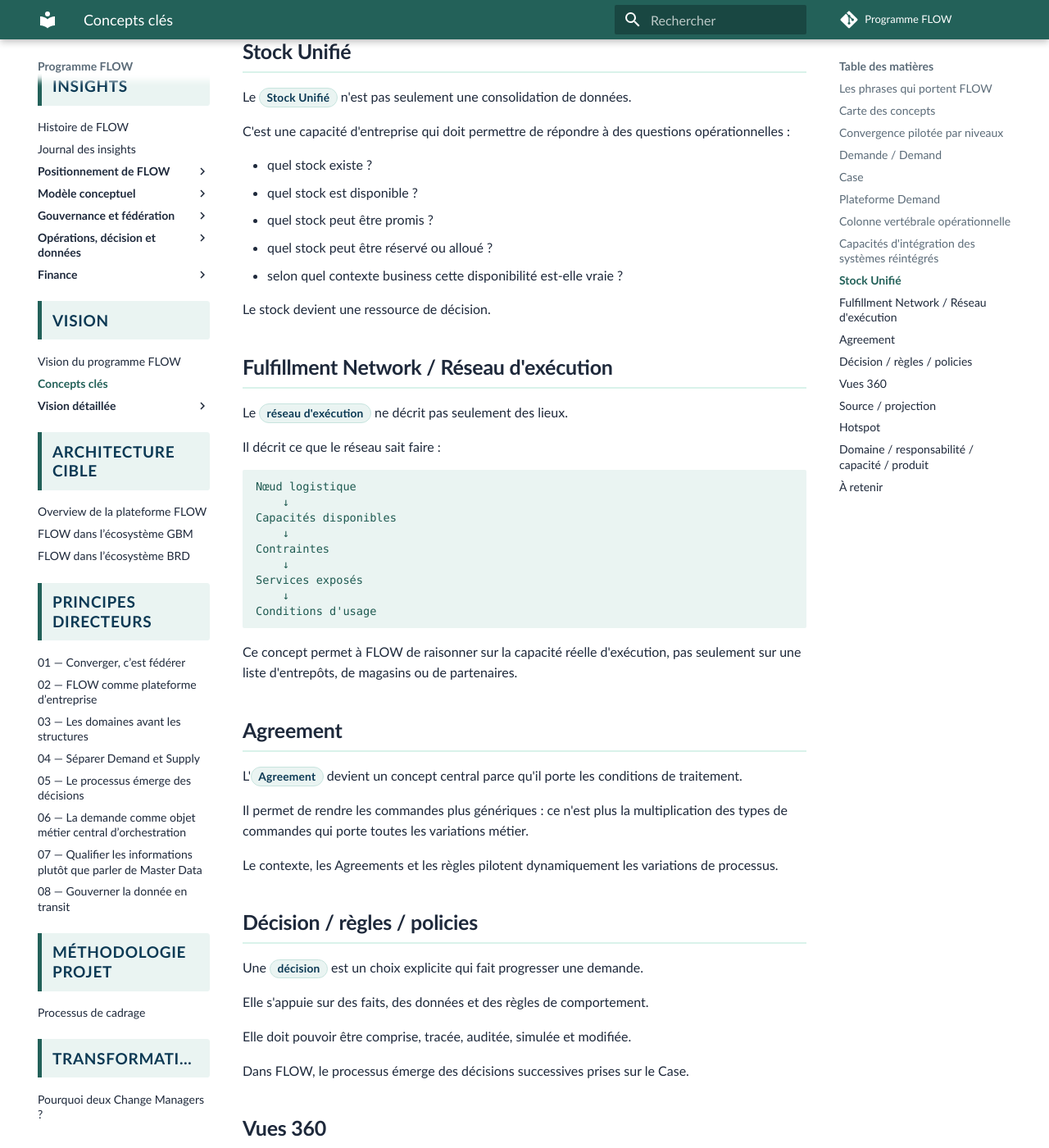
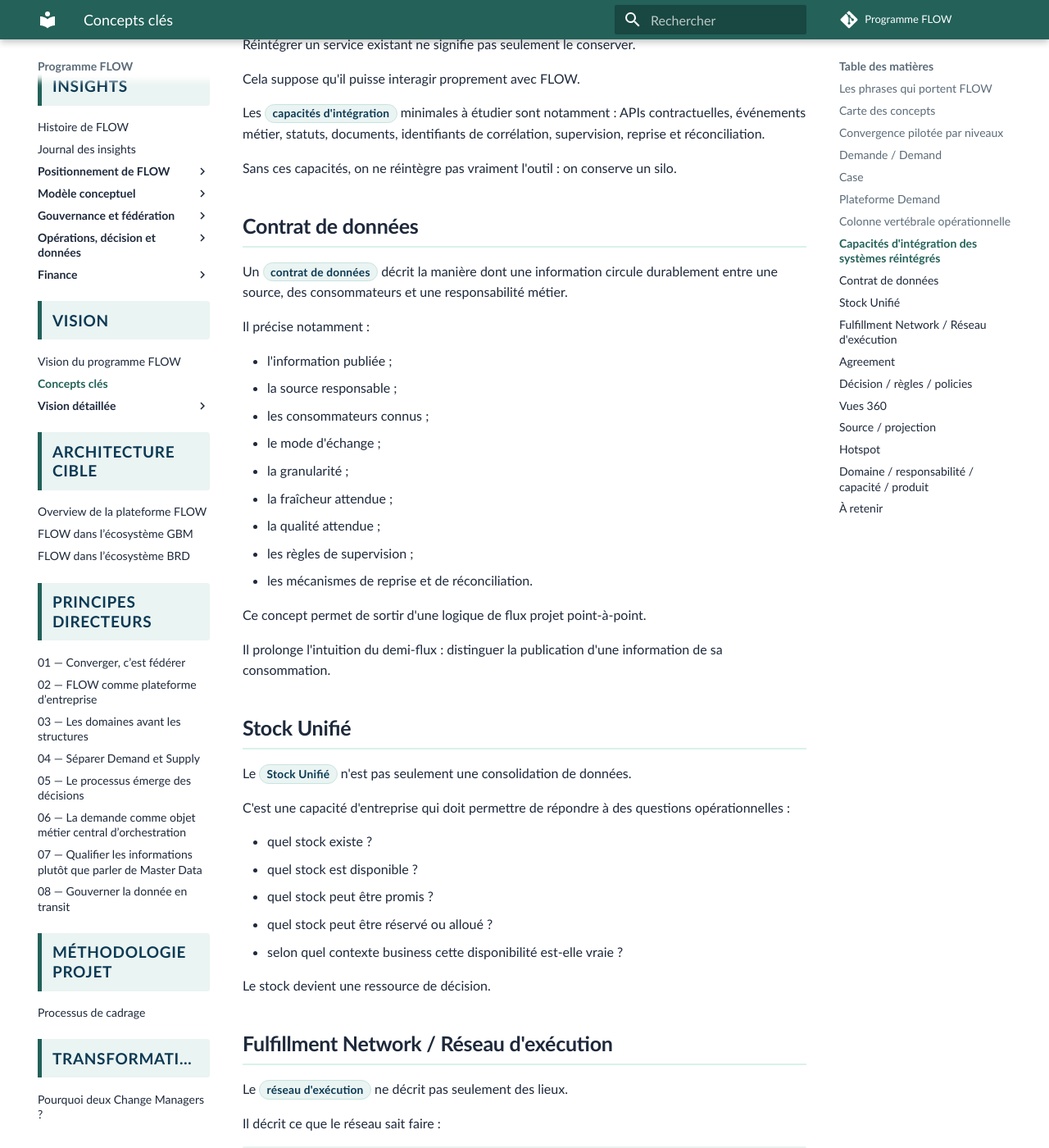
Before and after one commit to laurent-sintes/FLOW-Program, an MkDocs documentation site: the page built from docs/vision/concepts-cles.md, in a window 1280 px wide and 1400 px high, scrolled down 4561 px. Shown: the whole window at 82% size. Built offline with MkDocs 1.6.1 and Material for MkDocs 9.7.7, drawn with Linux system fonts in a browser that asks for light colours; comment, search, counter and statistics services are not loaded; some of the changed text lies outside the part shown.

Commit message:
Ajouter les contrats de données aux concepts clés

```diff
--- a/docs/vision/concepts-cles.md
+++ b/docs/vision/concepts-cles.md
@@ -29,6 +29,11 @@
 </div>
 
 <div class="flow-conviction">
+  <p>FLOW ne doit pas seulement remplacer des applications.</p>
+  <p>Il doit remplacer la logique de tuyauterie projet par une logique de contrats de données gouvernés.</p>
+</div>
+
+<div class="flow-conviction">
   <p>FLOW configure des capacités d'action.</p>
   <p>Il ne reconstruit pas un grand miroir administratif de l'entreprise.</p>
 </div>
@@ -43,6 +48,7 @@
 | <span class="flow-keyword">Plateforme Demand</span> | FLOW devient le lieu de cohérence des demandes, décisions, stock, promesses, événements et exceptions. |
 | <span class="flow-keyword">Colonne vertébrale opérationnelle</span> | FLOW porte les responsabilités qui doivent rester cohérentes — demandes, décisions, statuts, événements, stock, promesses et orchestration — sans réécrire tout le SI. |
 | <span class="flow-keyword">Capacités d'intégration</span> | Un service réintégré autour de FLOW doit pouvoir exposer des APIs, publier des événements, partager des statuts, corréler ses objets et participer à la réconciliation. |
+| <span class="flow-keyword">Contrat de données</span> | Une donnée en transit doit être publiée, consommée, supervisée et gouvernée comme un actif durable, pas comme un flux projet opportuniste. |
 | <span class="flow-keyword">Stock Unifié</span> | Le stock devient une capacité d'entreprise, pas une donnée locale extraite d'un système. |
 | <span class="flow-keyword">Fulfillment Network</span> / <span class="flow-keyword">Réseau d'exécution</span> | Le réseau d'exécution décrit les nœuds, services, capacités, contraintes et conditions d'usage mobilisables pour satisfaire une demande. |
 | <span class="flow-keyword">Agreement</span> | L'Agreement porte les conditions et règles de traitement qui permettent de gérer la variation sans multiplier les processus. |
@@ -139,6 +145,26 @@
 Les <span class="flow-keyword">capacités d'intégration</span> minimales à étudier sont notamment : APIs contractuelles, événements métier, statuts, documents, identifiants de corrélation, supervision, reprise et réconciliation.
 
 Sans ces capacités, on ne réintègre pas vraiment l'outil : on conserve un silo.
+
+## Contrat de données
+
+Un <span class="flow-keyword">contrat de données</span> décrit la manière dont une information circule durablement entre une source, des consommateurs et une responsabilité métier.
+
+Il précise notamment :
+
+- l'information publiée ;
+- la source responsable ;
+- les consommateurs connus ;
+- le mode d'échange ;
+- la granularité ;
+- la fraîcheur attendue ;
+- la qualité attendue ;
+- les règles de supervision ;
+- les mécanismes de reprise et de réconciliation.
+
+Ce concept permet de sortir d'une logique de flux projet point-à-point.
+
+Il prolonge l'intuition du demi-flux : distinguer la publication d'une information de sa consommation.
 
 ## Stock Unifié
 
@@ -248,4 +274,4 @@
 
 Les concepts FLOW ne sont pas des mots nouveaux pour faire moderne.
 
-Ils servent à déplacer le raisonnement : de l'application vers la responsabilité, du document vers la demande, de la donnée miroir vers la capacité d'action, et de l'uniformisation vers la convergence pilotée.
+Ils servent à déplacer le raisonnement : de l'application vers la responsabilité, du document vers la demande, de la donnée miroir vers la capacité d'action, du flux projet vers le contrat de données, et de l'uniformisation vers la convergence pilotée.
```
